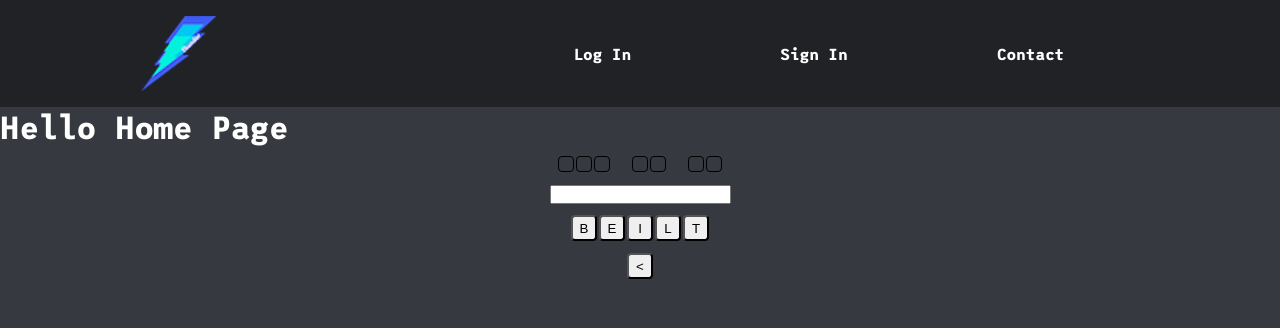
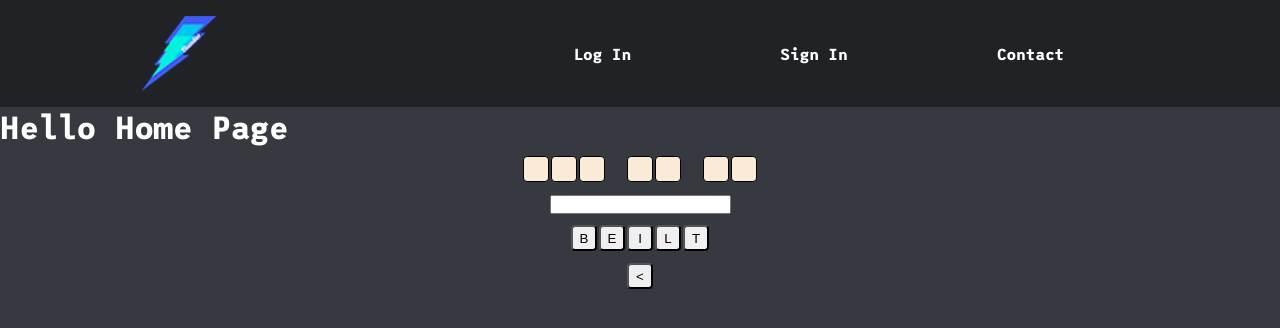
Before and after one commit to clrko/wild-thunder, a React (Create React App) app: page /home/1 in a window 1280 px wide. Shown: the top 328 px of the page. Built offline with nearby package versions, Linux system fonts and the light colour scheme.

Commit message:
updating css after merge

```diff
--- a/src/components/GameSessionInterface.css
+++ b/src/components/GameSessionInterface.css
@@ -12,9 +12,11 @@
 
 .letter {
     border: 1px solid black;
-    width: 16px;
-    height:16px;
-    padding: 4px;
+    background-color: antiquewhite;
+    color: black;
+    width: 26px;
+    height:26px;
+    padding: 2px;
     margin: 1px;
     border-radius: 4px;
 }
```
